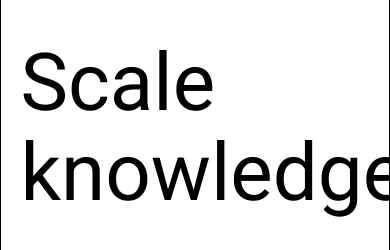
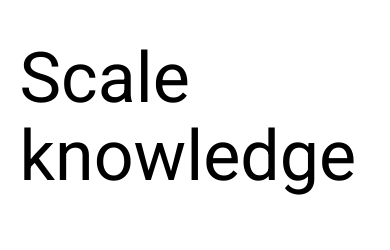
Before and after one commit to AdiletKozhakhmet/cartawebsite, a plain HTML site: page index.html in a window 390 px wide. Shown: the part 305-555 px from the top of the page. Drawn offline with Linux system fonts and the light colour scheme.

Commit message:
change h1

```diff
--- a/mediaquery.css
+++ b/mediaquery.css
@@ -83,7 +83,7 @@ label {
       width: 100%;
     }
     .first-section h1 {
-      font-size: 80px;
+      font-size: 70px;
     }
     .third-section {
       display: flex;
--- a/scale.css
+++ b/scale.css
@@ -9,7 +9,6 @@ p, h1, h2 {
 .container  {
     width: 1200px;
     margin: 0 auto;
-    border: 1px solid black;
     height: auto;
 
 }
```
